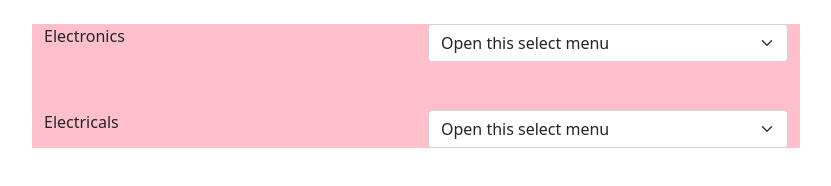
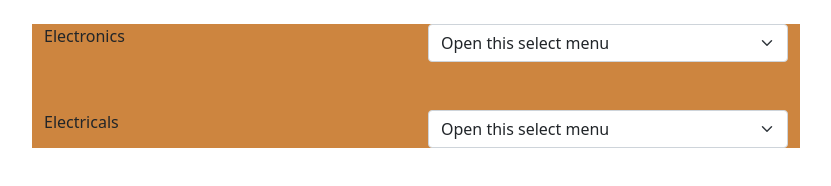
Before and after one commit to Nonsdev/git, a plain HTML site: page index.html in a window 1280 px wide. Shown: the whole page, without its empty margins (224-1055 px from the left). Drawn offline with nearby package versions, Linux system fonts and the light colour scheme.

Commit message:
changed colour in css

```diff
--- a/index.html
+++ b/index.html
@@ -16,7 +16,7 @@
       .ict{
         display: block;
         width: 95%;
-        background-color: pink;
+        background-color: peru;
         margin: auto;
       }
       @media only screen and (min-width:500px){
```
